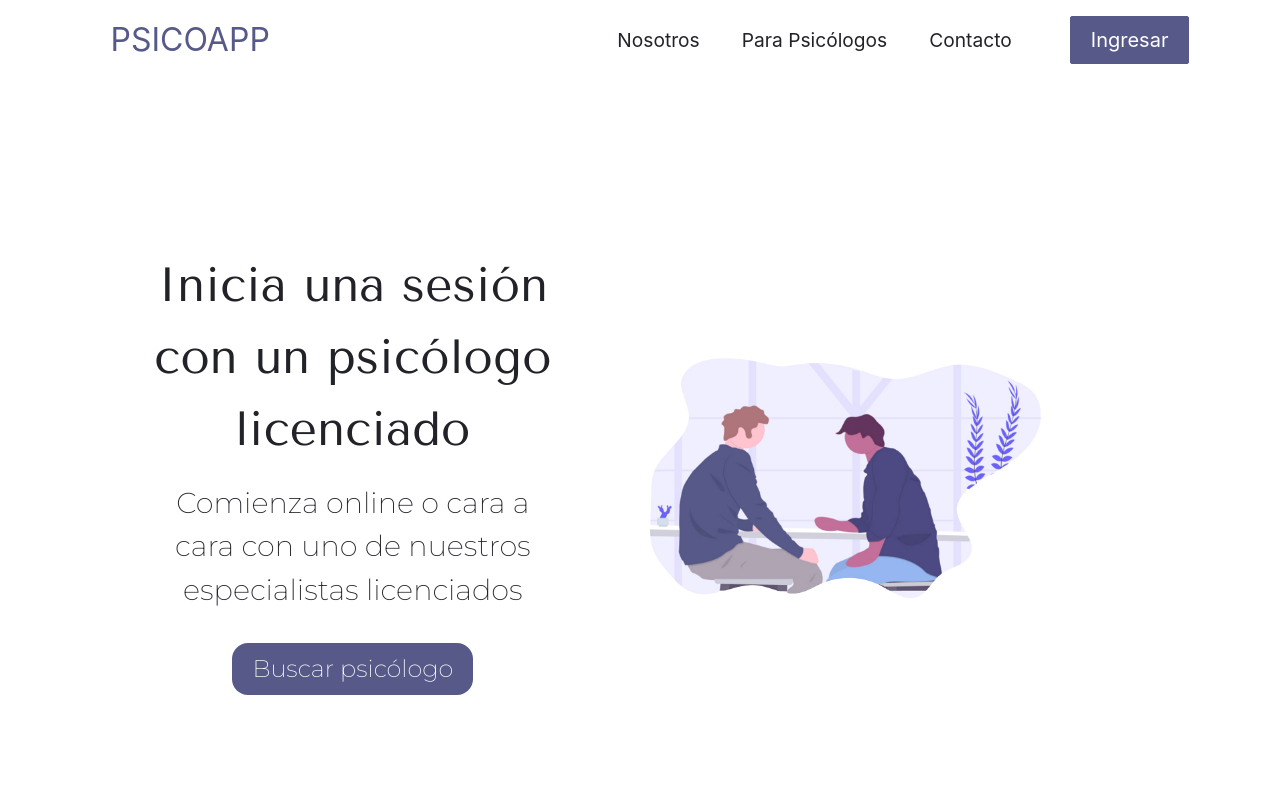
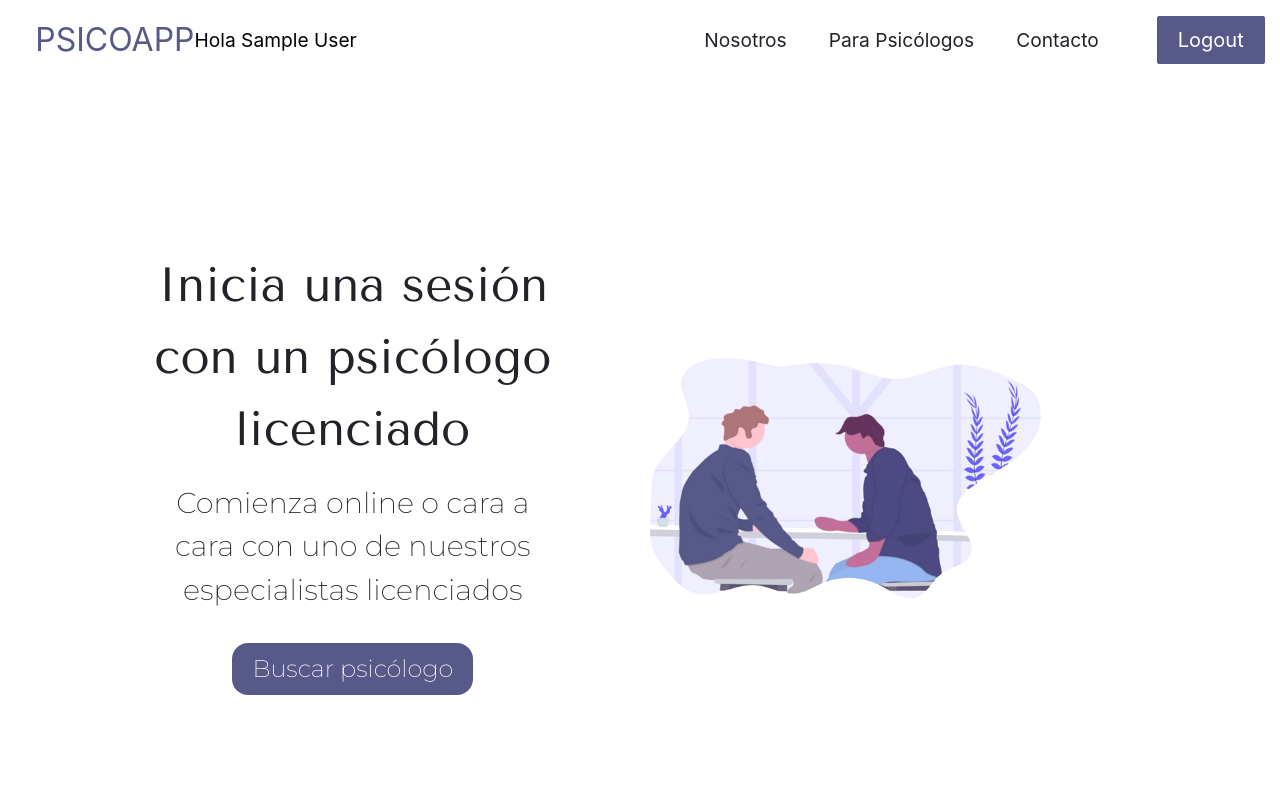
Before and after one commit to tomasld13/PF-psicoApp, a React (Create React App) app in the folder client/: page / in a window 1280 px wide. Shown: the top 800 px of the page. Built offline with nearby package versions, Linux system fonts and the light colour scheme; no server answers; sample sign-in values are in the browser's storage.

Commit message:
registro del usuario completo haciendo peticion POST al back

```diff
--- a/client/src/Components/Nav/Nav.jsx
+++ b/client/src/Components/Nav/Nav.jsx
@@ -9,7 +9,7 @@ function Nav() {
   const [click, setClick] = useState(false);
   const [button, setButton] = useState(true);
 
-  const {displayName, status} = useSelector(state => state.auth);
+  const {displayName, status} = useSelector(state => state.auth.authFirebase);
   const handleClick = () => setClick(!click);
   const closeMobileMenu = () => setClick(false);
 
--- a/client/src/Components/Register/Register.jsx
+++ b/client/src/Components/Register/Register.jsx
@@ -22,26 +22,26 @@ const formData = {
     email: '',
     password: '',
     displayName: '',
-    lastName: '',
+    lastname: '',
     telephone: '',
     address: '',
     birth: '',
     rol:'',
     gener: '',
-    city: '',
+    ciudad: '',
 }
 
 const formValidations = {
     email: [ (value) => emailRegex.test(value), 'El correo no es valido'],
     password: [ (value) => value.length >= 6, 'El password debe tener mas de 6 letras'],
     displayName: [ (value) => value.length >= 1, 'El nombre es obligatorio'],
-    lastName: [ (value) => value.length >= 1, 'El apellido es obligatorio'],
+    lastname: [ (value) => value.length >= 1, 'El apellido es obligatorio'],
     telephone: [ (value) => value.length >= 1, 'El numero de telefono es obligatorio'],
     address: [ (value) => value.length >= 1, 'La dirección es obligatorio'],
     birth: [ (value) => value.length >= 1, 'La fecha de nacimiento es obligatorio'],
     rol: [ (value) => value !== "0", 'El rol es obligatorio'],
     gener: [ (value) => value !== "0", 'El genero es obligatorio'],
-    city: [ (value) => value.length >= 1, 'La ciudad es obligatoria'],
+    ciudad: [ (value) => value.length >= 1, 'La ciudad es obligatoria'],
 }
 
 export default function Register() {
@@ -53,9 +53,9 @@ export default function Register() {
     const isCheckingAuthentication = useMemo(() => status === 'checking', [status]);
 
     const { displayName, email, password, onInputChange, formState,
-            isFormValid, displayNameValid, emailValid, passwordValid, lastName, lastNameValid,
+            isFormValid, displayNameValid, emailValid, passwordValid, lastname, lastNameValid,
             telephone, telephoneValid, address, addressValid, birth, birthValid, rol, rolValid,
-            gener, generValid, city, cityValid} = useForm(formData, formValidations);
+            gener, generValid, ciudad, cityValid} = useForm(formData, formValidations);
 
 
     const onSubmit = (e) => {
@@ -78,7 +78,7 @@ export default function Register() {
                     {!!displayNameValid && formSubmitted ? <span style={{color:'red'}}>{displayNameValid}</span> : null}
                 </div>
                 <div className="flex flex-col content-center items-center">
-                    <input className='border border-gray-300 my-2.5 px-3 py-1 rounded-lg shadow-sm focus:outline-none focus:border-primary' type="text" placeholder="Apellido" name="lastName" value={lastName} onChange={onInputChange}/>
+                    <input className='border border-gray-300 my-2.5 px-3 py-1 rounded-lg shadow-sm focus:outline-none focus:border-primary' type="text" placeholder="Apellido" name="lastname" value={lastname} onChange={onInputChange}/>
                     {!!displayNameValid && formSubmitted ? <span style={{color:'red'}}>{lastNameValid}</span> : null}
                 </div>
                 <div className="flex flex-col content-center items-center">
@@ -123,7 +123,7 @@ export default function Register() {
 
 
                 <div className="flex flex-col content-center items-center">
-                    <input className='border border-gray-300 my-2.5 px-3 py-1 rounded-lg shadow-sm focus:outline-none focus:border-primary' type="text" placeholder="Ciudad"  name="city" value={city} onChange={onInputChange}/>
+                    <input className='border border-gray-300 my-2.5 px-3 py-1 rounded-lg shadow-sm focus:outline-none focus:border-primary' type="text" placeholder="Ciudad"  name="ciudad" value={ciudad} onChange={onInputChange}/>
                     {!!cityValid && formSubmitted ? <span style={{color:'red'}}>{cityValid}</span> : null}
                 </div>
 
--- a/client/src/hooks/useCheckAuth.js
+++ b/client/src/hooks/useCheckAuth.js
@@ -5,7 +5,7 @@ import { FirebaseAuth } from "../firebase/config";
 import { login, logout } from "../slice/auth/authSlice";
 
 export const useCheckAuth = () => {
-    const {status} = useSelector(state => state.auth);
+    const {status} = useSelector(state => state.auth.authFirebase);
     const dispatch = useDispatch();
 
     useEffect(() => {
--- a/client/src/slice/auth/authSlice.js
+++ b/client/src/slice/auth/authSlice.js
@@ -48,17 +48,17 @@ export const authSlice = createSlice({
             state.authBack.status = 'checking';
         },
         loginBack: (state, {payload}) => {
-            state.authBack.status = 'checking';
-            state.authBack.id = payload.id;
-            state.authBack.name = payload.name;
-            state.authBack.lastname = payload.lastname;
-            state.authBack.email = payload.email;
-            state.authBack.telephone = payload.telephone;
-            state.authBack.address = payload.address;
-            state.authBack.birth = payload.birth;
-            state.authBack.rolId = payload.rolId;
-            state.authBack.generoId = payload.generoId;
-            state.authBack.ciudadId = payload.ciudadId;
+            state.authBack.status = 'authenticated';
+            state.authBack.id = payload[0].id;
+            state.authBack.name = payload[0].name;
+            state.authBack.lastname = payload[0].lastname;
+            state.authBack.email = payload[0].email;
+            state.authBack.telephone = payload[0].telephone;
+            state.authBack.address = payload[0].address;
+            state.authBack.birth = payload[0].birth;
+            state.authBack.rolId = payload[0].rolId;
+            state.authBack.generoId = payload[0].generoId;
+            state.authBack.ciudadId = payload[0].ciudadId;
             state.authBack.errorMessage = null;
         },
     }
--- a/client/src/slice/auth/thunks.js
+++ b/client/src/slice/auth/thunks.js
@@ -16,13 +16,17 @@ export const startGoogleSignIn = () => {
 
 export const startCreatingUserWithEmailPassword = (paciente) => {
 
+    paciente.name = paciente.displayName;
+    delete paciente.displayName;
+
+    console.log(JSON.stringify(paciente));
     return async (dispatch) => {
         dispatch( checkingCredentials() );
 
         // Acá se haría la peticion al backend para registrar el usuario
         // const {ok, uid, photoURL, errorMessage} = await registerUserWithEmailPassword({email, password, displayName});
         try {
-            console.log(paciente);
+
             const result = await fetch('http://localhost:3001/api/paciente', {
                 method: 'POST',
                 body: JSON.stringify(paciente),
@@ -34,12 +38,11 @@ export const startCreatingUserWithEmailPassword = (paciente) => {
             const data = await result.json();
 
             if (data.error) {
-                // console.log(data);
+                console.log(data);
                 return dispatch(logout(data.error));
 
             }
-            console.log(data);
-            // dispatch( loginBack(data));
+            dispatch( loginBack(data));
 
         } catch (error) {
             console.log(error);
```
